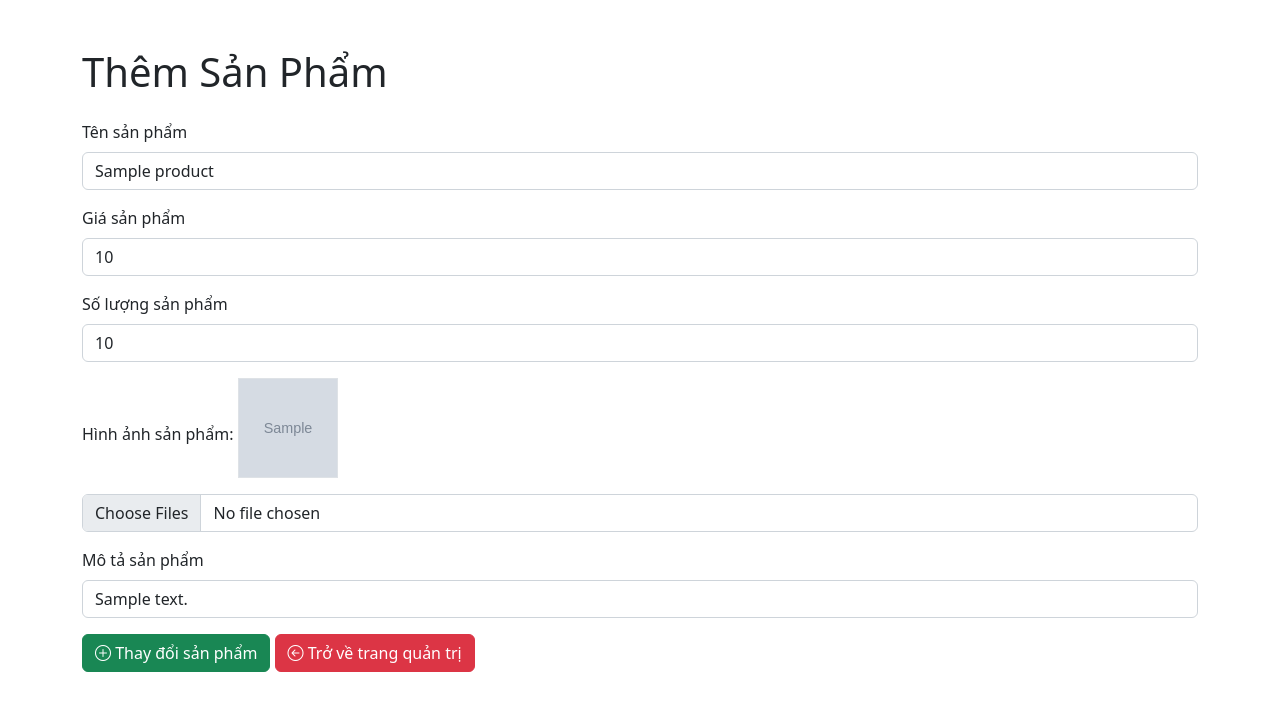
After one commit to ngthanhvu/du-an-mau-summer2024, a PHP site: page /admin/product/update?id=1 in a window 1280 px wide. The commit adds this page. Shown: the top 711 px of the page. Run offline with PHP 8.4, Linux system fonts and the light colour scheme; tables that the repository leaves empty or names only in its code hold one stand-in row (values such as "Sample post"); grey boxes marked "Sample" are stand-in pictures.

```diff
--- a/app/controllers/AdminController.php
+++ b/app/controllers/AdminController.php
@@ -69,6 +69,14 @@ class AdminController
         include_once __DIR__ . '/../../app/views/admin/adminProduct.php';
     }
 
+    public function getProductId($id)
+    {
+        include_once __DIR__ . '/../../app/models/Product.php';
+        $product = new Product();
+        $products = $product->getProductId($id);
+        include_once __DIR__ . '/../../app/views/admin/update/updateProduct.php';
+    }
+
     public function addProducts()
     {
         $data = [
@@ -97,4 +105,6 @@ class AdminController
         $product->deleteProduct($id);
         header('Location: /admin/product');
     }
+
+
 }
--- a/app/controllers/Controller.php
+++ b/app/controllers/Controller.php
@@ -74,6 +74,11 @@ class HomeController
         include __DIR__ . '/../../app/views/admin/add/addProduct.php';
     }
 
+    // public function updateProduct()
+    // {
+    //     include __DIR__ . '/../../app/views/admin/update/updateProduct.php';
+    // }
+
     public function adminUser()
     {
         include __DIR__ . '/../../app/views/admin/adminUser.php';
--- a/app/models/Product.php
+++ b/app/models/Product.php
@@ -19,6 +19,16 @@ class Product
         $stmt = $this->db->prepare($sql);
         $stmt->execute();
         $result = $stmt->fetchAll();
+        return $result;
+    }
+
+    public function getProductId($id)
+    {
+        $sql = "SELECT * FROM products WHERE id = :id";
+        $stmt = $this->db->prepare($sql);
+        $stmt->bindParam(':id', $id);
+        $stmt->execute();
+        $result = $stmt->fetch();
         return $result;
     }
 
@@ -51,17 +61,13 @@ class Product
                 $file_count = count($_FILES['image']['name']);
 
                 for ($i = 0; $i < $file_count; $i++) {
-                    // $file_name = pathinfo($_FILES['image']['name'][$i], PATHINFO_BASENAME);
-                    // $target_file = $target_dir . basename($_FILES['image']['name'][$i]);
-                    // $imageFileType = strtolower(pathinfo($target_file, PATHINFO_EXTENSION));
-                    // $check = getimagesize($_FILES['image']['tmp_name'][$i]);
 
                     $file_name = pathinfo($_FILES['image']['name'][$i], PATHINFO_FILENAME);
                     $imageFileType = strtolower(pathinfo($_FILES['image']['name'][$i], PATHINFO_EXTENSION));
                     $unique_file_name = $file_name . '_' . time() . '_' . uniqid() . '.' . $imageFileType;
                     $target_file = $target_dir . $unique_file_name;
+
                     $check = getimagesize($_FILES['image']['tmp_name'][$i]);
-
 
                     if ($check === false) {
                         $errors['image'] = "Hình ảnh không đúng định dạng";
@@ -82,7 +88,7 @@ class Product
                         if (!move_uploaded_file($_FILES['image']['tmp_name'][$i], $target_file)) {
                             $errors['image'] = "Không thể upload hình ảnh";
                         } else {
-                            $uploadedFile[] = $target_file;
+                            $uploadedFile[] = $unique_file_name;
                         }
                     }
                 }
@@ -97,7 +103,7 @@ class Product
                         $data['price'],
                         $data['quantity'],
                         $data['description'],
-                        json_encode($uploadedFile)
+                        implode(',', $uploadedFile)
                     ]);
                     return ['success' => true];
                 } catch (PDOException $e) {
--- a/app/views/admin/adminProduct.php
+++ b/app/views/admin/adminProduct.php
@@ -24,13 +24,13 @@
                 echo "<tr>";
                 echo "<td>" . $key . "</td>";
                 echo "<td>" . $value['name'] . "</td>";
-                echo "<td><img width='100' height='100' src='$value[image]' alt='anh'></td>";
+                echo "<td><img width='100' height='100' src='../uploads/$value[image]' alt='anh'></td>";
                 echo "<td>" . $value['price'] . " VNĐ</td>";
                 echo "<td>" . $value['quantity'] . "</td>";
                 echo "<td>" . $value['description'] . "</td>";
                 echo "<td>
                 <a class='btn btn-danger' href='/admin/product/delete?id=$value[id]'><i class='bi bi-trash-fill'></i></a>
-                <a class='btn btn-primary' href='#'><i class='bi bi-pencil-square'></i></a>
+                <a class='btn btn-primary' href='/admin/product/update?id=$value[id]'><i class='bi bi-pencil-square'></i></a>
                 </td>";
                 echo "</tr>";
             }
--- /dev/null
+++ b/app/views/admin/update/updateProduct.php
@@ -0,0 +1,46 @@
+<?php
+echo '
+<link href="https://cdn.jsdelivr.net/npm/bootstrap@5.2.3/dist/css/bootstrap.min.css" rel="stylesheet" integrity="sha384-rbsA2VBKQhggwzxH7pPCaAqO46MgnOM80zW1RWuH61DGLwZJEdK2Kadq2F9CUG65" crossorigin="anonymous">
+<script src="https://cdn.jsdelivr.net/npm/bootstrap@5.2.3/dist/js/bootstrap.bundle.min.js" integrity="sha384-kenU1KFdBIe4zVF0s0G1M5b4hcpxyD9F7jL+jjXkk+Q2h455rYXK/7HAuoJl+0I4" crossorigin="anonymous"></script>
+<link rel="stylesheet" href="https://cdnjs.cloudflare.com/ajax/libs/bootstrap-icons/1.11.3/font/bootstrap-icons.min.css" integrity="sha512-dPXYcDub/aeb08c63jRq/k6GaKccl256JQy/AnOq7CAnEZ9FzSL9wSbcZkMp4R26vBsMLFYH4kQ67/bbV8XaCQ==" crossorigin="anonymous" referrerpolicy="no-referrer" />
+';
+
+?>
+
+<div class="container mt-5">
+    <h1 class="mb-4">Thêm Sản Phẩm</h1>
+    <form action="/admin/product/updateProduct" method="post" enctype="multipart/form-data">
+        <div class="mb-3">
+            <label for="productName" class="form-label">Tên sản phẩm</label>
+            <input name="name" type="text" class="form-control" id="productName" placeholder="Nhập tên sản phẩm" value="<?= $products['name'] ?>">
+        </div>
+        <div class="mb-3">
+            <label for="productPrice" class="form-label">Giá sản phẩm</label>
+            <input name="price" type="number" class="form-control" id="productPrice" placeholder="Nhập giá sản phẩm" value="<?= $products['price'] ?>">
+        </div>
+        <div class="mb-3">
+            <label for="productPrice" class="form-label">Số lượng sản phẩm</label>
+            <input name="quantity" type="number" class="form-control" id="productPrice" placeholder="Nhập số lượng sản phẩm" value="<?= $products['quantity'] ?>">
+        </div>
+        <!-- <div class="mb-3">
+            <label for="productCategory" class="form-label">Danh mục sản phẩm</label>
+            <select class="form-select" id="productCategory">
+                <option selected>Chọn danh mục</option>
+                <option value="1">Danh mục 1</option>
+                <option value="2">Danh mục 2</option>
+                <option value="3">Danh mục 3</option>
+            </select>
+        </div> -->
+        <div class="mb-3">
+            <label for="productImage" class="form-label">Hình ảnh sản phẩm: </label>
+            <img src="/uploads/<?= $products['image'] ?>" alt="No image" class="mb-3 border" width="100" height="100">
+            <input name="image[]" class="form-control" type="file" id="productImage" placeholder="Nhập link hình ảnh" multiple>
+        </div>
+        <div class="mb-3">
+            <label for="productDescription" class="form-label">Mô tả sản phẩm</label>
+            <input type="text" name="description" class="form-control" id="productDescription" rows="3" placeholder="Nhập mô tả sản phẩm" value="<?= $products['description'] ?>"></input>
+        </div>
+        <button type="submit" class="btn btn-success"><i class="bi bi-plus-circle"></i> Thay đổi sản phẩm</button>
+        <a href="/admin/product" class="btn btn-danger"><i class="bi bi-arrow-left-circle"></i> Trở về trang quản trị</a>
+    </form>
+</div>
--- a/index.php
+++ b/index.php
@@ -83,6 +83,10 @@ switch ($base_path) {
         $controllers = new AdminController();
         $controllers->addProducts();
         break;
+    case '/admin/product/update':
+        $controllers = new AdminController();
+        $controllers->getProductId($_GET['id']);
+        break;
     case '/admin/product/delete':
         $controllers = new AdminController();
         $controllers->deleteProduct($_GET['id']);
```
Also changed, not shown: app/views/admin/add/addProduct.php (+34 -5 lines), uploads/akka_speed_ii_xanhbien__1__9083e_1720188097_6687fcc186039.jpg (added), uploads/akka_speed_ii_xanhbien__1__9083e_1720188290_6687fd8261bed.jpg (added).
